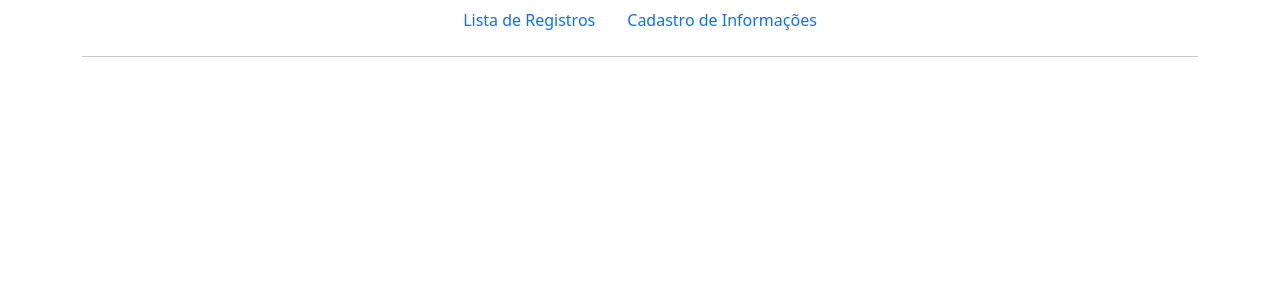
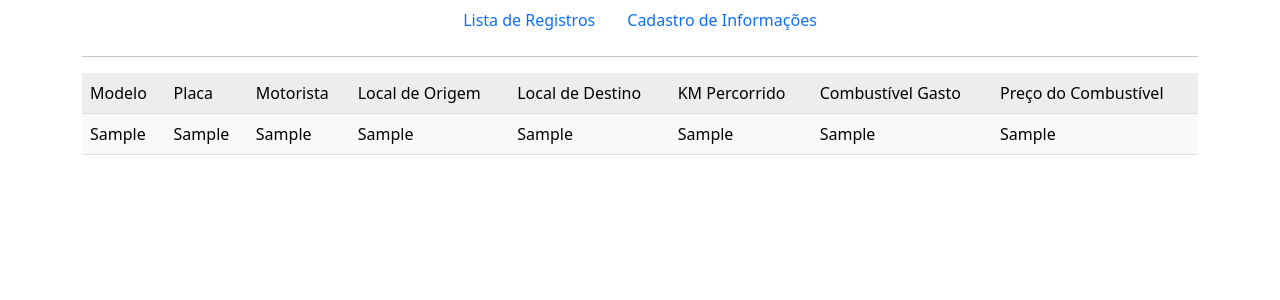
Before and after one commit to Camila1306/aulaJS, a PHP site: page /?pag=p_lista in a window 1280 px wide. Shown: the top 300 px of the page. Run offline with PHP 8.4, Linux system fonts and the light colour scheme; tables that the repository leaves empty or names only in its code hold one stand-in row (values such as "Sample post").

Commit message:
formulando lista

```diff
--- a/cadastro.php
+++ b/cadastro.php
@@ -46,7 +46,7 @@
             </div>
             <div class="col-md-4">
                 <input type="reset" id="bLimpar" value="Limpar" class="btn btn-outline-warning">&nbsp;| |&nbsp;
-                <input type="submit" id="bSalvar" name="bSalvar" value="Enviar" class="btn btn-outline-success">
+                <input type="submit" id="bSalvar" name="bGravar" value="Gravar" class="btn btn-outline-success">
             </div>
         </form>
 
--- a/index.php
+++ b/index.php
@@ -27,6 +27,7 @@
                 include('cadastro.php');
             }
 
+
         ?>
 
 
--- a/lista.php
+++ b/lista.php
@@ -0,0 +1,35 @@
+<?php
+    $sql = "SELECT Modelo, Placa, Motorista, Origem, Destino, Km_percorrido, Litros_gasto, Preco_combustivel from `dados_viagem`";
+    $consulta = $conn->prepare($sql);
+    $resultado = $consulta->execute();
+    $dados = $conn ->query($sql);
+?>
+
+<table class="table table-striped table-light">
+    <tr>
+        <td>Modelo</td>
+        <td>Placa</td>
+        <td>Motorista</td>
+        <td>Local de Origem</td>
+        <td>Local de Destino</td>
+        <td>KM Percorrido</td>
+        <td>Combustível Gasto</td>
+        <td>Preço do Combustível</td>
+    </tr>
+<?php
+    foreach($dados as $linha) {
+        ?>
+        <tr>
+            <td><?php echo $linha['Modelo'];?></td>
+            <td><?php echo $linha['Placa'];?></td>
+            <td><?php echo $linha['Motorista'];?></td>
+            <td><?php echo $linha['Origem'];?></td>
+            <td><?php echo $linha['Destino'];?></td>
+            <td><?php echo $linha['Km_percorrido'];?></td>
+            <td><?php echo $linha['Litros_gasto'];?></td>
+            <td><?php echo $linha['Preco_combustivel'];?></td>
+        </tr>
+        <?php
+    }
+?>
+</table>
--- a/salvar.php
+++ b/salvar.php
@@ -44,7 +44,7 @@
             return $valido;
         }
 
-        if (isset($_POST['bSalvar'])) {
+        if (isset($_POST['bGravar'])) {
             $valores = array("Modelo" => $_POST['modelocarro'],
                              "Placa" => $_POST['placacarro'],
                              "Motorista" => $_POST['motorista'],
```
